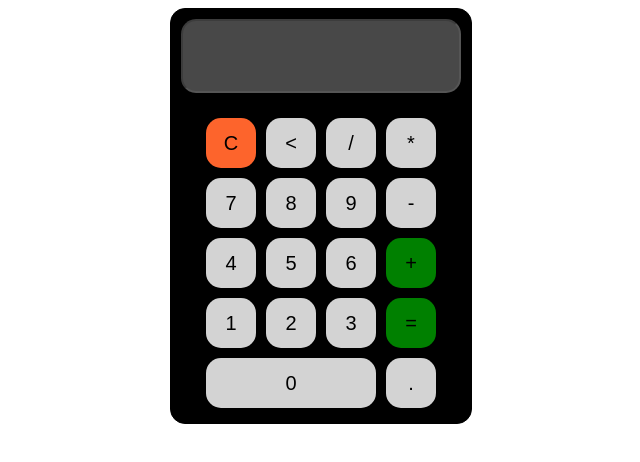
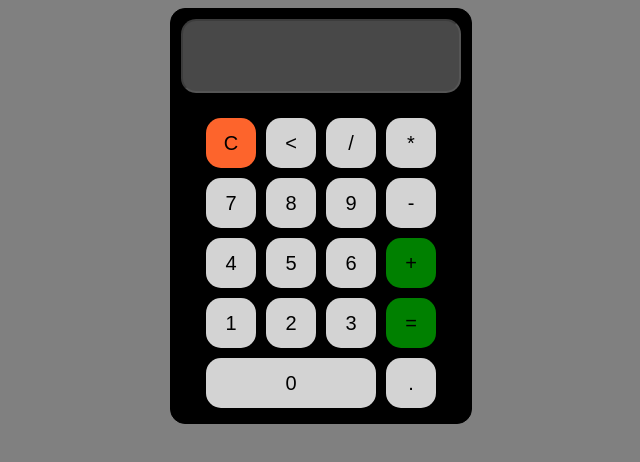
Before and after one commit to DonVegaR/Calculator, a plain HTML site: page index.html in a window 1280 px wide. Shown: the whole page, without its empty margins (319-959 px from the left). Drawn offline with Linux system fonts and the light colour scheme.

Commit message:
change the background color and adjust display text bigger

```diff
--- a/style.css
+++ b/style.css
@@ -1,3 +1,7 @@
+body {
+    background-color: grey;
+}
+
 .main{
     width: 300px;
     margin: auto;
@@ -17,6 +21,7 @@
     border-radius: 15px;
     margin: 10px;
     color: white;
+    font-size: xx-large;
 }
 
 .buttons{
```
